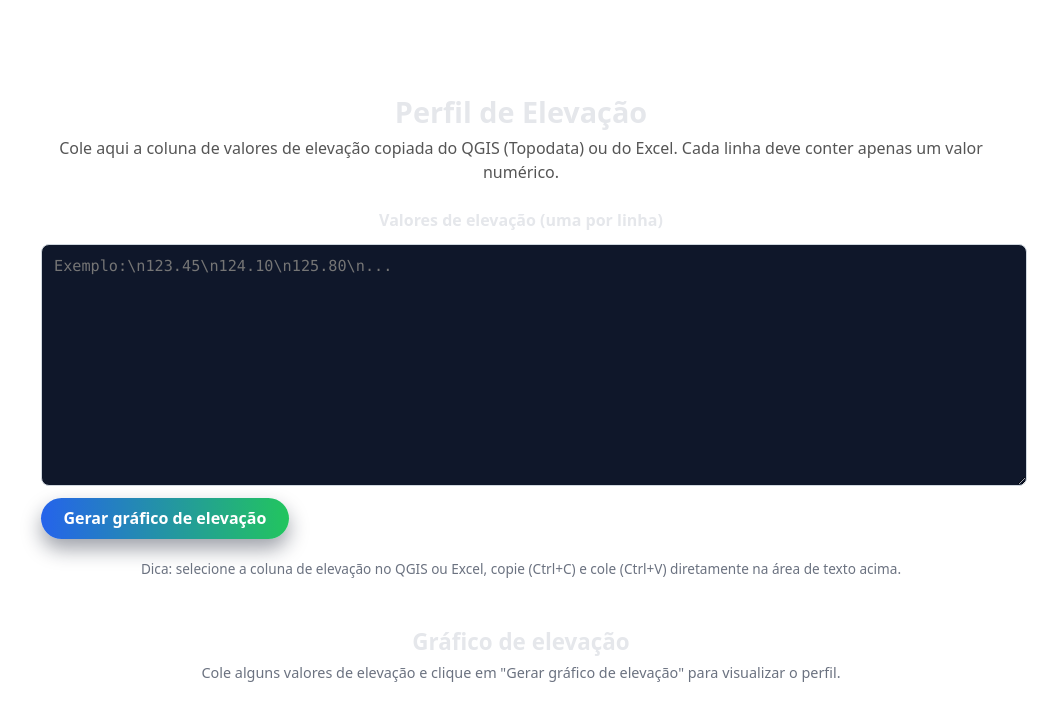
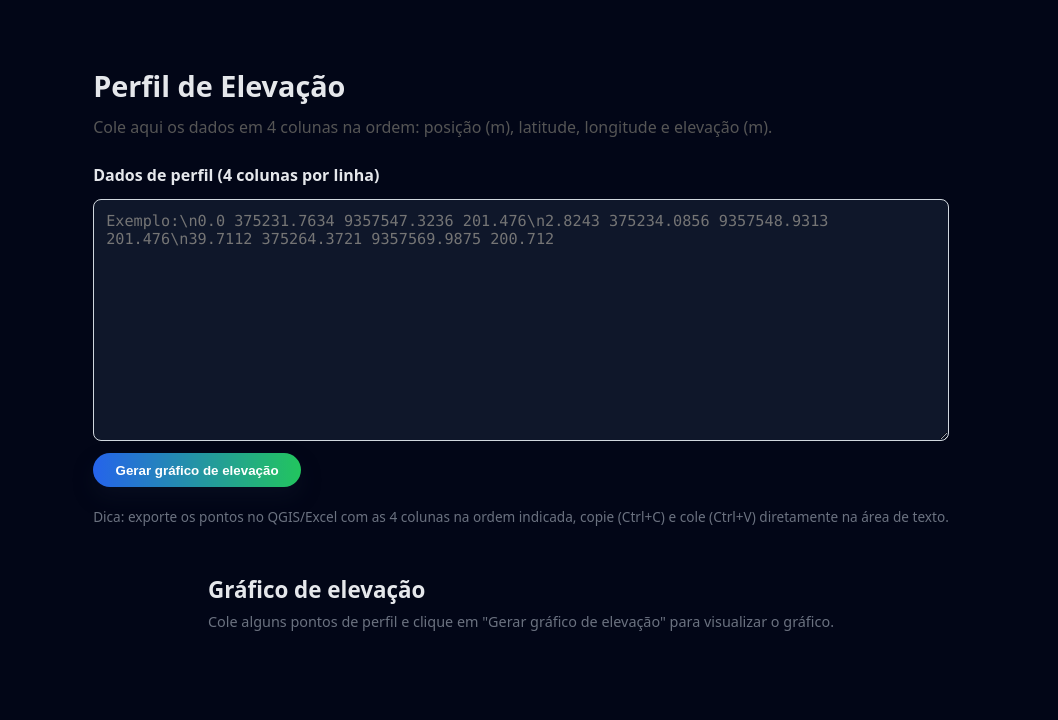
Before and after one commit to joaovitor-sp/gis-elevation-profile, a Vue app: page / in a window 1280 px wide. Shown: the top 720 px of the page, without its empty margins (119-1177 px from the left). Built offline with nearby package versions, Linux system fonts and the light colour scheme.

Commit message:
Update elevation chart and new type of input

```diff
--- a/src/App.vue
+++ b/src/App.vue
@@ -3,17 +3,24 @@ import { ref } from 'vue'
 import ElevationInput from './components/ElevationInput.vue'
 import ElevationChart from './components/ElevationChart.vue'
 
-const elevations = ref<number[]>([])
+type ProfilePoint = {
+  distanceMeters: number
+  latitudeMeters: number
+  longitudeMeters: number
+  elevationMeters: number
+}
 
-function handleUpdateElevations(values: number[]) {
-  elevations.value = values
+const profilePoints = ref<ProfilePoint[]>([])
+
+function handleUpdateElevations(values: ProfilePoint[]) {
+  profilePoints.value = values
 }
 </script>
 
 <template>
   <main class="app">
     <ElevationInput @update:elevations="handleUpdateElevations" />
-    <ElevationChart :elevations="elevations" />
+    <ElevationChart :profile-points="profilePoints" />
   </main>
 </template>
 
--- a/src/components/ElevationChart.vue
+++ b/src/components/ElevationChart.vue
@@ -1,13 +1,20 @@
 <script setup lang="ts">
 import { computed, ref } from 'vue'
 
+type ProfilePoint = {
+  distanceMeters: number
+  latitudeMeters: number
+  longitudeMeters: number
+  elevationMeters: number
+}
+
 const props = defineProps<{
-  elevations: number[]
+  profilePoints: ProfilePoint[]
 }>()
 
 // Configuração de visualização
 const height = 380
-const padding = 40
+const padding = 60
 const width = 720
 
 // Layout do histograma
@@ -18,13 +25,21 @@ const histogramPaddingRight = 30
 
 const smoothEnabled = ref<boolean>(false)
 const smoothWindow = ref<number>(5)
-
 const bucketCount = ref<number>(5)
 
-const hasData = computed(() => props.elevations.length > 0)
+const hasData = computed(() => props.profilePoints.length > 0)
+
+const elevations = computed(() => {
+  return props.profilePoints.map((point) => point.elevationMeters)
+})
+
+const distances = computed(() => {
+  return props.profilePoints.map((point) => point.distanceMeters)
+})
 
 const stats = computed(() => {
-  if (!props.elevations.length) {
+  const values = elevations.value
+  if (!values.length) {
     return undefined as
       | undefined
       | {
@@ -35,27 +50,47 @@ const stats = computed(() => {
         }
   }
 
-  const min = Math.min(...props.elevations)
-  const max = Math.max(...props.elevations)
+  const min = Math.min(...values)
+  const max = Math.max(...values)
   const range = max - min || 1
 
   return {
     min,
     max,
     range,
-    count: props.elevations.length,
+    count: values.length,
   }
+})
+
+const distanceStats = computed(() => {
+  const values = distances.value
+  if (!values.length) {
+    return undefined as
+      | undefined
+      | {
+          min: number
+          max: number
+          range: number
+        }
+  }
+
+  const min = Math.min(...values)
+  const max = Math.max(...values)
+  const range = max - min || 1
+
+  return { min, max, range }
 })
 
 // Gera uma versão suavizada da série usando média móvel simples
 const smoothedElevations = computed(() => {
-  const n = props.elevations.length
+  const series = elevations.value
+  const n = series.length
   if (!smoothEnabled.value || n === 0) {
-    return props.elevations
+    return series
   }
 
   const windowSize = Math.max(1, Math.min(smoothWindow.value, n))
-  if (windowSize === 1) return props.elevations
+  if (windowSize === 1) return series
 
   const half = Math.floor(windowSize / 2)
   const result: number[] = []
@@ -66,7 +101,7 @@ const smoothedElevations = computed(() => {
 
     for (let j = i - half; j <= i + half; j++) {
       if (j >= 0 && j < n) {
-        sum += props.elevations[j]!
+        sum += series[j]!
         count += 1
       }
     }
@@ -75,6 +110,106 @@ const smoothedElevations = computed(() => {
   }
 
   return result
+})
+
+type AxisTick = {
+  value: number
+  position: number
+  label: string
+}
+
+const xAxisTicks = computed<AxisTick[]>(() => {
+  const currentDistanceStats = distanceStats.value
+  if (!currentDistanceStats) return []
+
+  const innerWidth = width - 2 * padding
+  const minKm = currentDistanceStats.min / 1000
+  const maxKm = currentDistanceStats.max / 1000
+  const rangeKm = maxKm - minKm
+  const stepKm = Math.max(5, Math.ceil((rangeKm / 4 || 1) / 5) * 5)
+  let startKm = Math.floor(minKm / 5) * 5
+  let endKm = Math.ceil(maxKm / 5) * 5
+
+  if (startKm === endKm) {
+    endKm = startKm + stepKm
+  }
+
+  const axisRangeKm = endKm - startKm || 1
+  const ticks: AxisTick[] = []
+
+  for (let valueKm = startKm; valueKm <= endKm; valueKm += stepKm) {
+    const ratio = (valueKm - startKm) / axisRangeKm
+    const position = padding + ratio * innerWidth
+    const value = valueKm * 1000
+    const label = `${Math.round(valueKm)} km`
+
+    ticks.push({ value, position, label })
+  }
+
+  return ticks
+})
+
+const yAxisTicks = computed<AxisTick[]>(() => {
+  const currentStats = stats.value
+  if (!currentStats) return []
+
+  const innerHeight = height - 2 * padding
+  const stepM = Math.max(5, Math.ceil((currentStats.range / 4 || 1) / 5) * 5)
+  let minAxis = Math.floor(currentStats.min / 5) * 5
+  let maxAxis = Math.ceil(currentStats.max / 5) * 5
+
+  if (minAxis === maxAxis) {
+    maxAxis = minAxis + stepM
+  }
+
+  const axisRange = maxAxis - minAxis || 1
+  const ticks: AxisTick[] = []
+
+  for (let value = maxAxis; value >= minAxis; value -= stepM) {
+    const ratio = (maxAxis - value) / axisRange
+    const position = padding + ratio * innerHeight
+    const label = `${Math.round(value)} m`
+
+    ticks.push({ value, position, label })
+  }
+
+  return ticks
+})
+
+const profileCoordinates = computed(() => {
+  const currentStats = stats.value
+  const currentDistanceStats = distanceStats.value
+  const series = smoothedElevations.value
+  const distanceSeries = distances.value
+
+  if (!currentStats || !currentDistanceStats || !series.length) return []
+
+  const innerWidth = width - 2 * padding
+  const innerHeight = height - 2 * padding
+
+  return series.map((elevation, index) => {
+    const distance = distanceSeries[index] ?? currentDistanceStats.min
+    const xRatio = (distance - currentDistanceStats.min) / currentDistanceStats.range
+    const x = padding + xRatio * innerWidth
+    const y = padding + ((currentStats.max - elevation) / currentStats.range) * innerHeight
+
+    return { x, y }
+  })
+})
+
+const profileLinePoints = computed(() => {
+  return profileCoordinates.value.map((point) => `${point.x},${point.y}`).join(' ')
+})
+
+const profileAreaPoints = computed(() => {
+  const coords = profileCoordinates.value
+  if (!coords.length) return ''
+
+  const baselineY = height - padding
+  const firstX = coords[0]!.x
+  const lastX = coords[coords.length - 1]!.x
+
+  return `${profileLinePoints.value} ${lastX},${baselineY} ${firstX},${baselineY}`
 })
 
 const svgRef = ref<SVGSVGElement | null>(null)
@@ -90,7 +225,8 @@ type ElevationBucket = {
 
 const buckets = computed<ElevationBucket[] | null>(() => {
   const currentStats = stats.value
-  const n = props.elevations.length
+  const values = elevations.value
+  const n = values.length
   const kRaw = Math.floor(bucketCount.value)
   const k = Math.max(1, kRaw)
 
@@ -104,7 +240,6 @@ const buckets = computed<ElevationBucket[] | null>(() => {
   const intRange = end - start
 
   if (intRange <= 0) {
-    // Todos valores (praticamente) iguais: um único bucket inteiro 100%
     return [
       {
         index: 0,
@@ -116,7 +251,6 @@ const buckets = computed<ElevationBucket[] | null>(() => {
     ]
   }
 
-  // Limites inteiros das faixas (k buckets => k+1 fronteiras inteiras)
   const boundaries: number[] = Array.from({ length: k + 1 }, (_, i) => {
     return start + Math.round((intRange * i) / k)
   })
@@ -129,11 +263,10 @@ const buckets = computed<ElevationBucket[] | null>(() => {
     percentage: 0,
   }))
 
-  for (const v of props.elevations) {
-    if (!Number.isFinite(v)) continue
-    const clamped = Math.max(start, Math.min(end, v))
+  for (const value of values) {
+    if (!Number.isFinite(value)) continue
+    const clamped = Math.max(start, Math.min(end, value))
 
-    // Encontra o bucket: [boundary[i], boundary[i+1}), último inclui o fim
     let idx = k - 1
     for (let i = 0; i < k - 1; i++) {
       if (clamped < boundaries[i + 1]!) {
@@ -145,11 +278,12 @@ const buckets = computed<ElevationBucket[] | null>(() => {
     rawBuckets[idx]!.count += 1
   }
 
-  return rawBuckets.map((b) => ({
-    ...b,
-    percentage: n ? Math.round((b.count / n) * 100) : 0,
+  return rawBuckets.map((bucket) => ({
+    ...bucket,
+    percentage: n ? Math.round((bucket.count / n) * 100) : 0,
   }))
 })
+
 type HistogramBar = ElevationBucket & {
   x: number
   y: number
@@ -166,8 +300,7 @@ const histogramMaxY = computed(() => {
   const list = buckets.value
   if (!list || !list.length) return 0
 
-  const maxPercent = Math.max(...list.map((b) => b.percentage), 0)
-
+  const maxPercent = Math.max(...list.map((bucket) => bucket.percentage), 0)
   const step = 5
   const base = Math.max(step, maxPercent)
 
@@ -180,7 +313,6 @@ const histogramBars = computed<HistogramBar[]>(() => {
 
   const innerWidth = width - histogramPaddingLeft - histogramPaddingRight
   const innerHeight = height - histogramPaddingTop - histogramPaddingBottom
-
   const maxY = histogramMaxY.value || 1
   const baseBarWidth = innerWidth / list.length
   const barWidth = 50
@@ -197,7 +329,6 @@ const histogramBars = computed<HistogramBar[]>(() => {
       y,
       barWidth,
       barHeight,
-      baseBarWidth,
     }
   })
 })
@@ -218,31 +349,6 @@ const histogramTicks = computed<HistogramTick[]>(() => {
   }
 
   return ticks
-})
-
-const points = computed(() => {
-  const series = smoothedElevations.value
-  const n = series.length
-  const currentStats = stats.value
-
-  if (!n || !currentStats) return ''
-
-  const { max, range } = currentStats
-  const innerWidth = width - 2 * padding
-  const innerHeight = height - 2 * padding
-
-  return series
-    .map((elevation, index) => {
-      const x =
-        n === 1
-          ? padding + innerWidth / 2
-          : padding + (index / (n - 1)) * innerWidth
-
-      const y = padding + ((max - elevation) / range) * innerHeight
-
-      return `${x},${y}`
-    })
-    .join(' ')
 })
 
 async function exportAsPng() {
@@ -325,14 +431,15 @@ async function exportHistogramAsPng() {
     <header class="elevation-chart__header">
       <h2>Gráfico de elevação</h2>
       <p v-if="!hasData" class="elevation-chart__placeholder">
-        Cole alguns valores de elevação e clique em "Gerar gráfico de elevação"
-        para visualizar o perfil.
+        Cole alguns pontos de perfil e clique em "Gerar gráfico de elevação"
+        para visualizar o gráfico.
       </p>
-      <p v-else-if="stats" class="elevation-chart__summary">
+      <p v-else-if="stats && distanceStats" class="elevation-chart__summary">
         Pontos: <strong>{{ stats.count }}</strong>
         · Mín: <strong>{{ stats.min.toFixed(2) }}</strong>
         · Máx: <strong>{{ stats.max.toFixed(2) }}</strong>
         · Amplitude: <strong>{{ stats.range.toFixed(2) }}</strong>
+        · Distância: <strong>{{ (distanceStats.range / 1000).toFixed(3) }} km</strong>
       </p>
     </header>
 
@@ -393,13 +500,92 @@ async function exportHistogramAsPng() {
 
         <!-- Eixos simples -->
         <g stroke="#64748b" stroke-width="1">
-          <line :x1="padding" :y1="height - padding" :x2="width - padding" :y2="height - padding" />
-          <line :x1="padding" :y1="padding" :x2="padding" :y2="height - padding" />
+          <line
+            :x1="padding"
+            :y1="height - padding"
+            :x2="width - padding"
+            :y2="height - padding"
+          />
+          <line
+            :x1="padding"
+            :y1="padding"
+            :x2="padding"
+            :y2="height - padding"
+          />
         </g>
+
+        <!-- Grade e rótulos do eixo Y (elevação em metros) -->
+        <g v-if="yAxisTicks.length" stroke="#334155" stroke-width="0.5">
+          <line
+            v-for="tick in yAxisTicks"
+            :key="`y-grid-${tick.value}`"
+            :x1="padding"
+            :y1="tick.position"
+            :x2="width - padding"
+            :y2="tick.position"
+          />
+
+          <text
+            v-for="tick in yAxisTicks"
+            :key="`y-label-${tick.value}`"
+            :x="padding - 8"
+            :y="tick.position + 4"
+            text-anchor="end"
+            font-size="11"
+            fill="#cbd5e1"
+          >
+            {{ tick.label }}
+          </text>
+        </g>
+
+        <!-- Rótulos do eixo X (distância em km) -->
+        <g v-if="xAxisTicks.length" stroke="#334155" stroke-width="0.5">
+          <line
+            v-for="tick in xAxisTicks"
+            :key="`x-tick-${tick.value}`"
+            :x1="tick.position"
+            :y1="height - padding"
+            :x2="tick.position"
+            :y2="height - padding + 6"
+          />
+
+          <text
+            v-for="tick in xAxisTicks"
+            :key="`x-label-${tick.value}`"
+            :x="tick.position"
+            :y="height - padding + 20"
+            text-anchor="middle"
+            font-size="11"
+            fill="#cbd5e1"
+          >
+            {{ tick.label }}
+          </text>
+        </g>
+
+        <text
+          x="50%"
+          :y="height - 6"
+          text-anchor="middle"
+          font-size="12"
+          fill="#e2e8f0"
+        >
+          Distância (km)
+        </text>
+
+        <text
+          x="8"
+          y="50%"
+          text-anchor="middle"
+          font-size="12"
+          fill="#e2e8f0"
+          :transform="`rotate(-90 8 ${height / 2})`"
+        >
+          Elevação (m)
+        </text>
 
         <!-- Linha de perfil -->
         <polyline
-          :points="points"
+          :points="profileLinePoints"
           fill="none"
           stroke="#22c55e"
           stroke-width="2.5"
@@ -409,8 +595,8 @@ async function exportHistogramAsPng() {
 
         <!-- Área sob a curva -->
         <polygon
-          v-if="points"
-          :points="`${points} ${width - padding},${height - padding} ${padding},${height - padding}`"
+          v-if="profileAreaPoints"
+          :points="profileAreaPoints"
           fill="url(#elevation-gradient)"
           opacity="0.9"
         />
@@ -608,10 +794,15 @@ async function exportHistogramAsPng() {
 
 .elevation-chart__control {
   display: flex;
+  flex-wrap: wrap;
   align-items: center;
   gap: 0.5rem;
   font-size: 0.9rem;
   color: #e5e7eb;
+}
+
+.elevation-chart__control input[type='range'] {
+  max-width: 220px;
 }
 
 .elevation-chart__export-button {
@@ -652,11 +843,14 @@ async function exportHistogramAsPng() {
   border: 1px solid #1f2937;
   background: radial-gradient(circle at top left, #1f2937, #020617);
   padding: 1rem;
+  overflow-x: auto;
   box-shadow: 0 16px 40px rgba(15, 23, 42, 0.6);
+  justify-items: center;
 }
 
 .elevation-chart__canvas {
   display: block;
+  min-width: 720px;
 }
 
 .elevation-chart__buckets {
--- a/src/components/ElevationInput.vue
+++ b/src/components/ElevationInput.vue
@@ -1,16 +1,27 @@
 <script setup lang="ts">
 import { ref } from 'vue'
+
+type ProfilePoint = {
+  distanceMeters: number
+  latitudeMeters: number
+  longitudeMeters: number
+  elevationMeters: number
+}
 
 const model = ref<string>('')
 const errors = ref<string[]>([])
 
 const emit = defineEmits<{
-  (e: 'update:elevations', values: number[]): void
+  (e: 'update:elevations', values: ProfilePoint[]): void
 }>()
 
-function parseElevations(raw: string): { values: number[]; errors: string[] } {
+function parseNumber(value: string): number {
+  return Number(value.replace(',', '.'))
+}
+
+function parseElevations(raw: string): { values: ProfilePoint[]; errors: string[] } {
   const lines = raw.split(/\r?\n/)
-  const values: number[] = []
+  const values: ProfilePoint[] = []
   const parseErrors: string[] = []
 
   lines.forEach((line, index) => {
@@ -20,34 +31,40 @@ function parseElevations(raw: string): { values: number[]; errors: string[] } {
       return
     }
 
-    // Se houver mais de uma coluna, pega sempre a última
-    // Separadores comuns: tab, espaços, ponto-e-vírgula
+    // Separadores comuns: tab, espaços, ponto-e-vírgula.
     const parts = trimmed.split(/[\t;\s]+/).filter(Boolean)
 
-    if (!parts.length) {
-      parseErrors.push(`Linha ${index + 1}: nenhum valor encontrado.`)
+    if (parts.length < 4) {
+      parseErrors.push(
+        `Linha ${index + 1}: esperado 4 colunas (posição, latitude, longitude, elevação).`,
+      )
       return
     }
 
-    const lastToken = parts[parts.length - 1] ?? ''
+    const distanceMeters = parseNumber(parts[0] ?? '')
+    const latitudeMeters = parseNumber(parts[1] ?? '')
+    const longitudeMeters = parseNumber(parts[2] ?? '')
+    const elevationMeters = parseNumber(parts[3] ?? '')
 
-    if (!lastToken) {
-      parseErrors.push(`Linha ${index + 1}: nenhum valor numérico encontrado.`)
-      return
-    }
-
-    const normalized = lastToken.replace(',', '.')
-    const value = Number(normalized)
-
-    if (Number.isFinite(value)) {
-      values.push(value)
+    if (
+      Number.isFinite(distanceMeters) &&
+      Number.isFinite(latitudeMeters) &&
+      Number.isFinite(longitudeMeters) &&
+      Number.isFinite(elevationMeters)
+    ) {
+      values.push({
+        distanceMeters,
+        latitudeMeters,
+        longitudeMeters,
+        elevationMeters,
+      })
     } else {
       parseErrors.push(`Linha ${index + 1}: valor inválido "${line}"`)
     }
   })
 
   if (!values.length) {
-    parseErrors.push('Nenhum valor numérico de elevação foi encontrado.')
+    parseErrors.push('Nenhum ponto válido foi encontrado nas 4 colunas esperadas.')
   }
 
   return { values, errors: parseErrors }
@@ -68,21 +85,21 @@ function handleGenerate() {
     <header class="elevation-input__header">
       <h1>Perfil de Elevação</h1>
       <p>
-        Cole aqui a coluna de valores de elevação copiada do QGIS (Topodata)
-        ou do Excel. Cada linha deve conter apenas um valor numérico.
+        Cole aqui os dados em 4 colunas na ordem: posição (m), latitude,
+        longitude e elevação (m).
       </p>
     </header>
 
     <div class="elevation-input__body">
       <label class="elevation-input__label" for="elevation-textarea">
-        Valores de elevação (uma por linha)
+        Dados de perfil (4 colunas por linha)
       </label>
       <textarea
         id="elevation-textarea"
         v-model="model"
         class="elevation-input__textarea"
         rows="12"
-        placeholder="Exemplo:\n123.45\n124.10\n125.80\n..."
+        placeholder="Exemplo:\n0.0 375231.7634 9357547.3236 201.476\n2.8243 375234.0856 9357548.9313 201.476\n39.7112 375264.3721 9357569.9875 200.712"
       />
 
       <button type="button" class="elevation-input__button" @click="handleGenerate">
@@ -90,8 +107,8 @@ function handleGenerate() {
       </button>
 
       <p class="elevation-input__hint">
-        Dica: selecione a coluna de elevação no QGIS ou Excel, copie (Ctrl+C)
-        e cole (Ctrl+V) diretamente na área de texto acima.
+        Dica: exporte os pontos no QGIS/Excel com as 4 colunas na ordem
+        indicada, copie (Ctrl+C) e cole (Ctrl+V) diretamente na área de texto.
       </p>
 
       <ul v-if="errors.length" class="elevation-input__errors">
--- a/src/style.css
+++ b/src/style.css
@@ -1,79 +1,24 @@
 :root {
-  font-family: system-ui, Avenir, Helvetica, Arial, sans-serif;
+  font-family: system-ui, -apple-system, Segoe UI, Roboto, Helvetica, Arial, sans-serif;
   line-height: 1.5;
   font-weight: 400;
-
-  color-scheme: light dark;
-  color: rgba(255, 255, 255, 0.87);
-  background-color: #242424;
-
   font-synthesis: none;
   text-rendering: optimizeLegibility;
   -webkit-font-smoothing: antialiased;
   -moz-osx-font-smoothing: grayscale;
 }
 
-a {
-  font-weight: 500;
-  color: #646cff;
-  text-decoration: inherit;
-}
-a:hover {
-  color: #535bf2;
+* {
+  box-sizing: border-box;
 }
 
 body {
   margin: 0;
-  display: flex;
-  place-items: center;
   min-width: 320px;
   min-height: 100vh;
-}
-
-h1 {
-  font-size: 3.2em;
-  line-height: 1.1;
-}
-
-button {
-  border-radius: 8px;
-  border: 1px solid transparent;
-  padding: 0.6em 1.2em;
-  font-size: 1em;
-  font-weight: 500;
-  font-family: inherit;
-  background-color: #1a1a1a;
-  cursor: pointer;
-  transition: border-color 0.25s;
-}
-button:hover {
-  border-color: #646cff;
-}
-button:focus,
-button:focus-visible {
-  outline: 4px auto -webkit-focus-ring-color;
-}
-
-.card {
-  padding: 2em;
+  background: #020617;
 }
 
 #app {
-  max-width: 1280px;
-  margin: 0 auto;
-  padding: 2rem;
-  text-align: center;
+  width: 100%;
 }
-
-@media (prefers-color-scheme: light) {
-  :root {
-    color: #213547;
-    background-color: #ffffff;
-  }
-  a:hover {
-    color: #747bff;
-  }
-  button {
-    background-color: #f9f9f9;
-  }
-}
```
